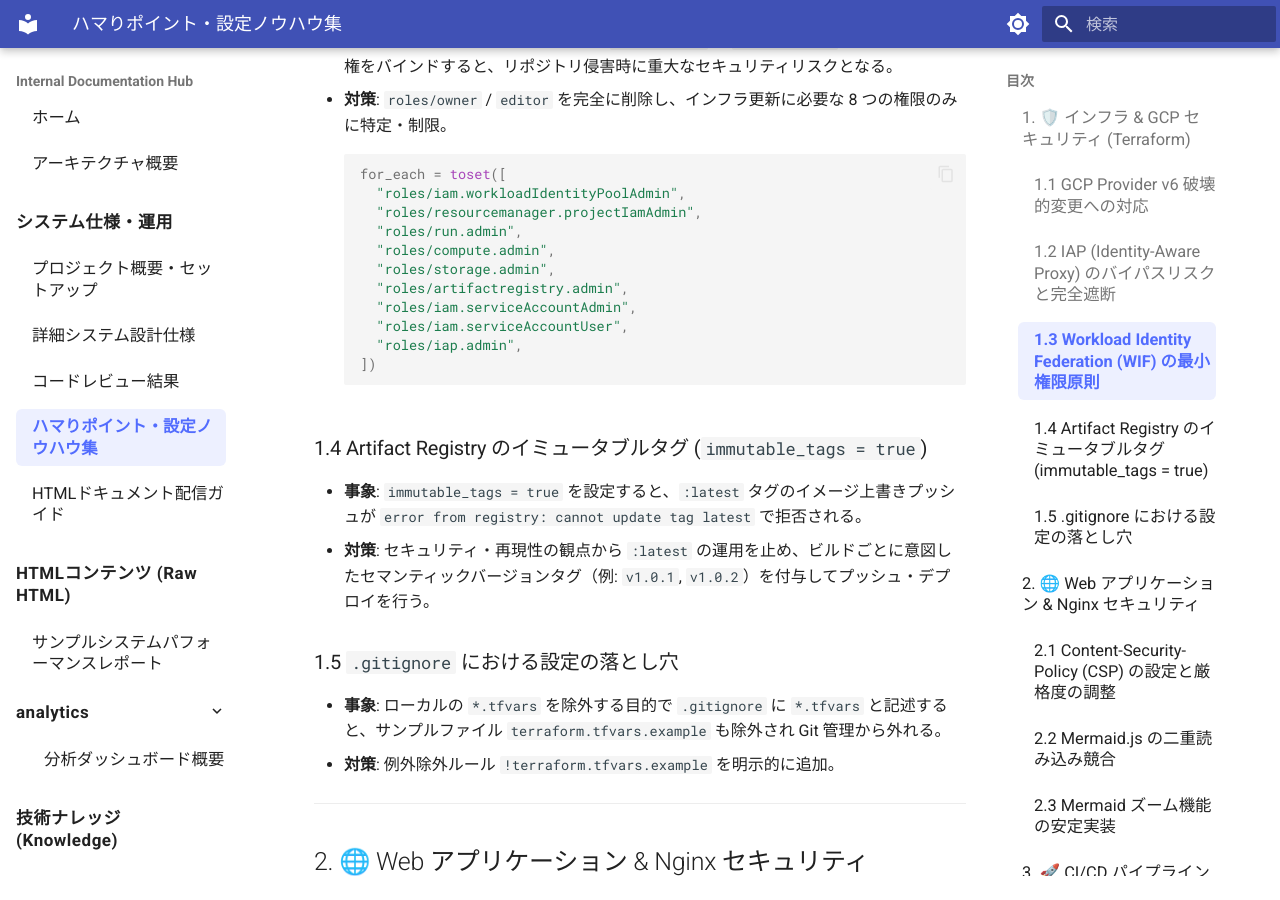
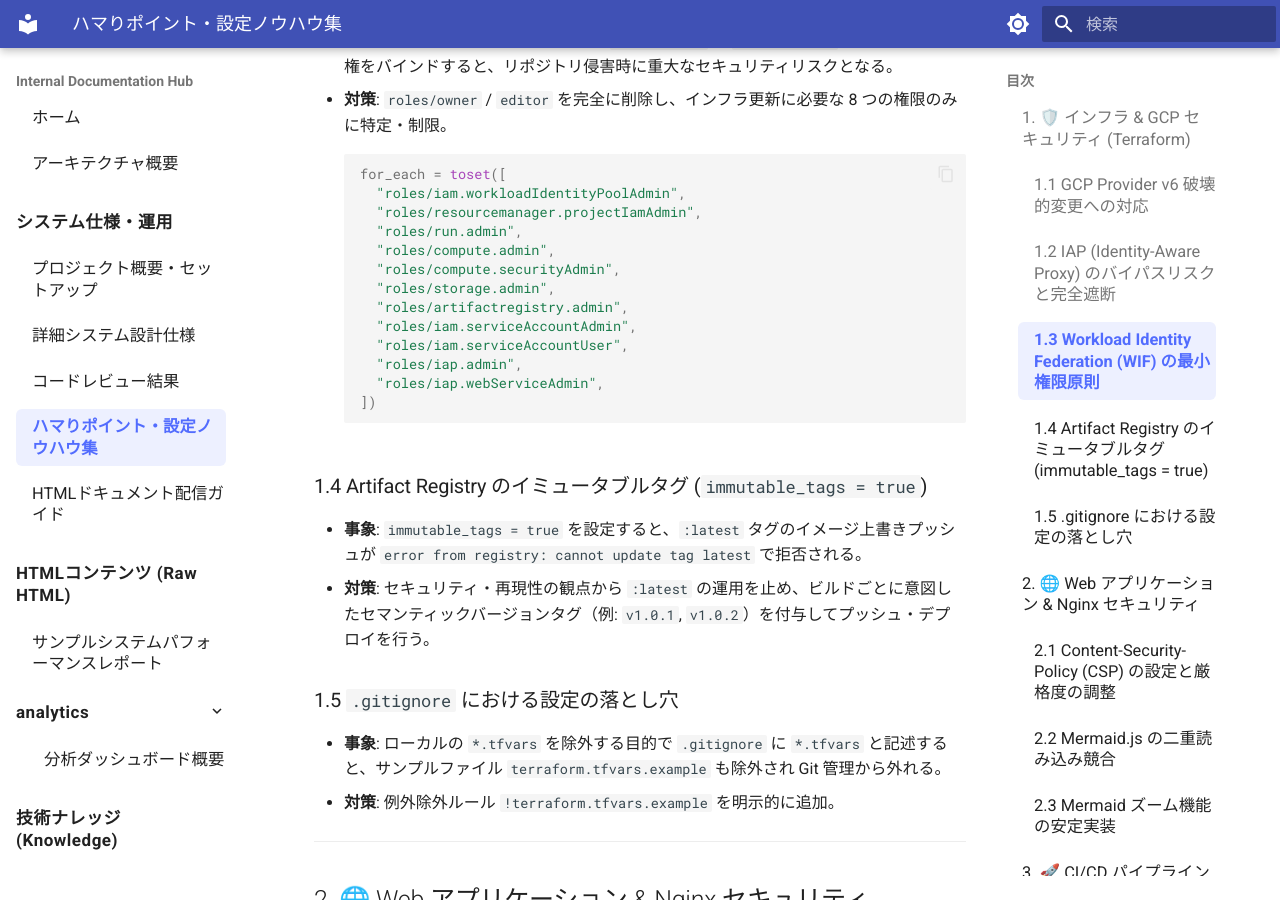
Before and after one commit to oharato/docs-repo, an MkDocs documentation site: the page built from docs/system/pitfalls_and_tips.md, in a window 1280 px wide and 900 px high, scrolled down 1161 px. Built offline with MkDocs 1.6.1 and Material for MkDocs 9.7.7, drawn with Linux system fonts in a browser that asks for light colours.

Commit message:
docs: add roles/iap.webServiceAdmin to WIF role list in pitfalls_and_tips.md

````diff
--- a/docs/system/pitfalls_and_tips.md
+++ b/docs/system/pitfalls_and_tips.md
@@ -33,11 +33,13 @@
     "roles/resourcemanager.projectIamAdmin",
     "roles/run.admin",
     "roles/compute.admin",
+    "roles/compute.securityAdmin",
     "roles/storage.admin",
     "roles/artifactregistry.admin",
     "roles/iam.serviceAccountAdmin",
     "roles/iam.serviceAccountUser",
     "roles/iap.admin",
+    "roles/iap.webServiceAdmin",
   ])
   ```
 
````
